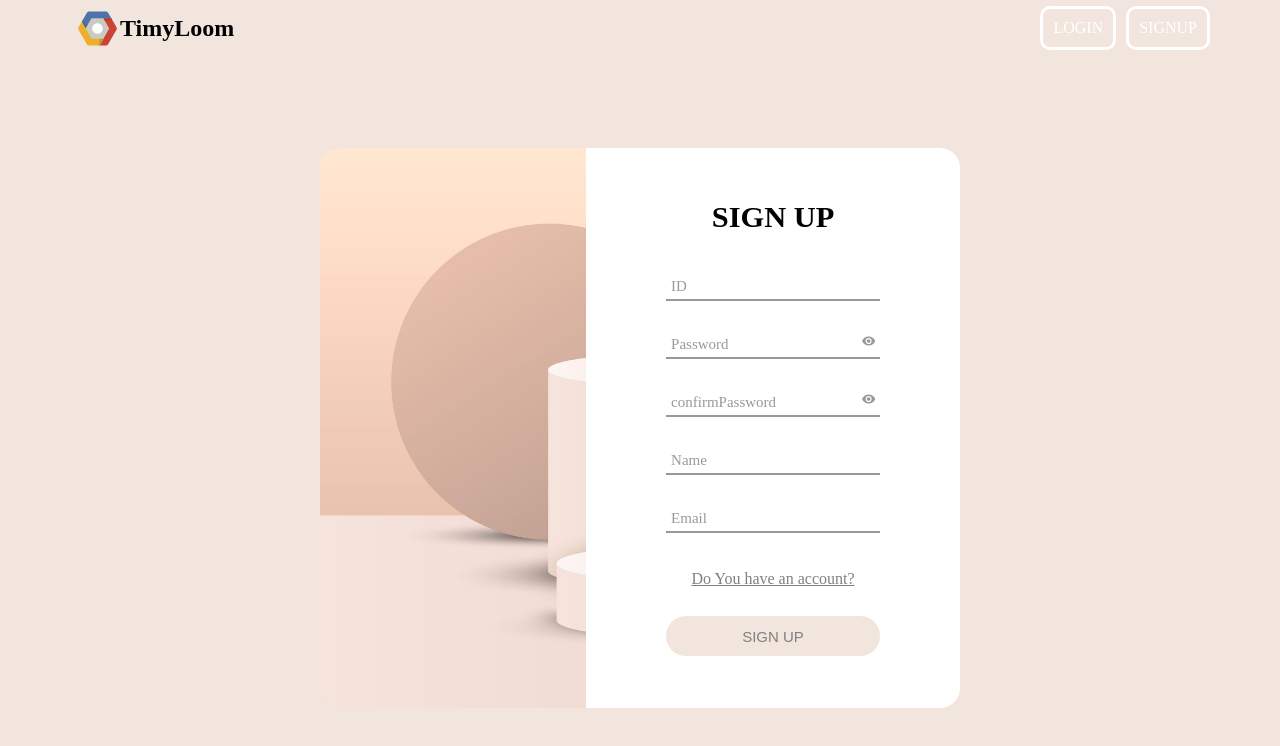
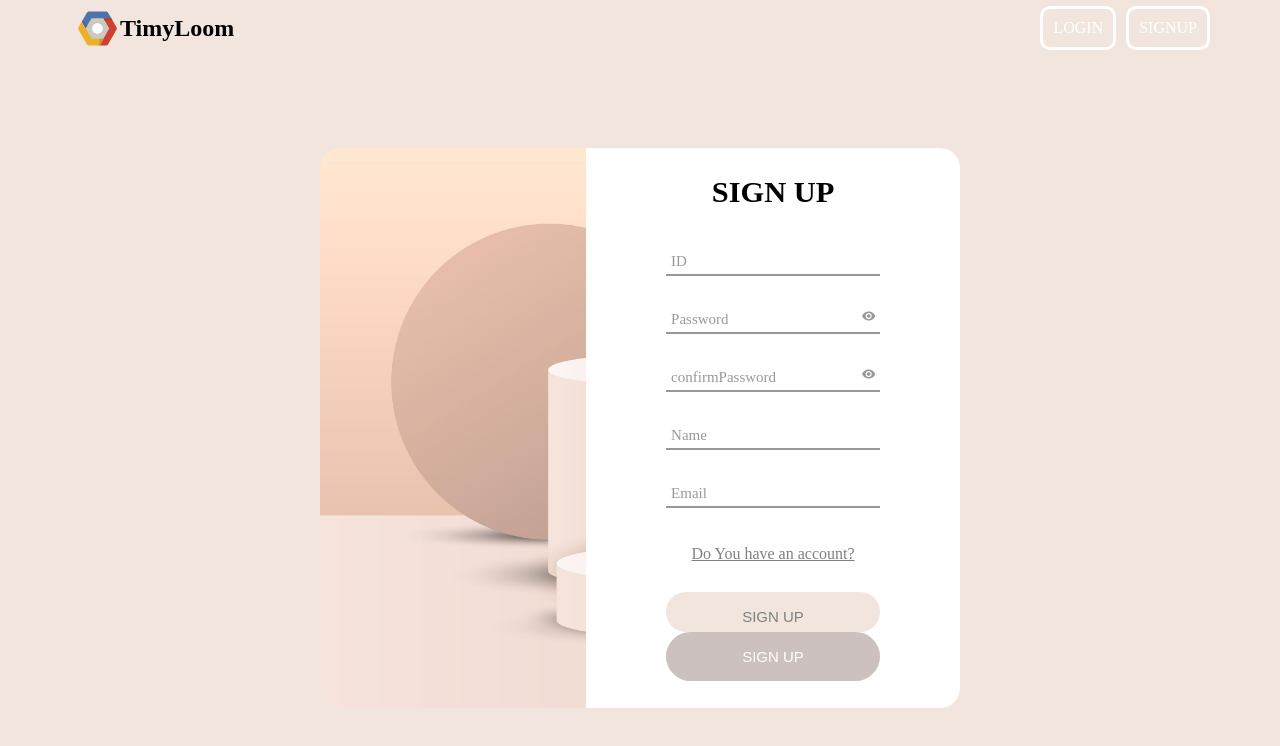
Before and after one commit to gachon-sw-academy-2023/Timyloom-React, a React (Vite) app: page /signup in a window 1280 px wide. Shown: the top 746 px of the page. Built offline with nearby package versions, Linux system fonts and the light colour scheme; what react-indexed-db would draw is missing.

Commit message:
[FEAT]스토리북 설정 진행중, theme->colors로 변경

```diff
--- a/src/App.tsx
+++ b/src/App.tsx
@@ -7,7 +7,7 @@ import Header from '@/components/Header/Header';
 import Login from '@/components/Sign/Login';
 import SignUp from '@/components/Sign/SignUp';
 import Workspace from '@/components/Workspace/Workspace';
-import theme from '@/styles/theme';
+import colors from '@/styles/colors';
 import GlobalStyle from '@/styles/GlobalStyle';
 import { DBConfig } from '../DBConfig';
 import { initDB } from 'react-indexed-db';
@@ -17,7 +17,7 @@ initDB(DBConfig);
 function App() {
   return (
     <RecoilRoot>
-      <ThemeProvider theme={theme}>
+      <ThemeProvider theme={colors}>
         <GlobalStyle />
         <BrowserRouter>
           <Header />
--- /dev/null
+++ b/src/components/Common/Button/Button.styles.ts
@@ -0,0 +1,50 @@
+import colors from '@/styles/colors';
+import styled, { css } from 'styled-components';
+import { ButtonProps } from './Button';
+
+export const Container = styled.button<Omit<ButtonProps, 'label'>>`
+  font-size: 15px;
+  transition: all 0.5s ease-in-out;
+  cursor: pointer;
+
+  ${({ border }) =>
+    border
+      ? css`
+          border: 1px solid #808080;
+        `
+      : css`
+          border: none;
+        `}
+  ${({ radius }) =>
+    radius === 'square'
+      ? css`
+          border-radius: 0.3rem;
+        `
+      : radius === 'circle'
+      ? css`
+          border-radius: 2rem;
+        `
+      : css`
+          border-radius: 0;
+        `}
+
+        ${({ size }) =>
+    size === 'xs'
+      ? css`
+          padding: 0.4rem 0.8rem;
+        `
+      : size === 'sm'
+      ? css`
+          padding: 0.5rem 1.5rem;
+        `
+      : size === 'md'
+      ? css`
+          padding: 0.7rem 2rem;
+        `
+      : css`
+          padding: 1rem 2.5rem;
+        `}
+
+  background-color: ${({ color }) => color && colors[color]};
+  color: ${({ textColor }) => textColor && colors[textColor]};
+`;
--- /dev/null
+++ b/src/components/Common/Button/Button.tsx
@@ -0,0 +1,30 @@
+import * as S from './Button.styles';
+// import { ButtonProps } from './Button.types';
+
+export interface ButtonProps {
+  size?: 'xs' | 'sm' | 'md' | 'lg';
+  children: string;
+  color?: 'primaryColor_1' | 'primaryColor_2' | 'white';
+  border?: boolean;
+  textColor?: 'white' | 'black_1';
+  radius?: 'circle' | 'square';
+  onClick?: () => void;
+}
+
+export const Button = ({
+  size = 'md',
+  color = 'primaryColor_1',
+  border = false,
+  textColor = 'white',
+  radius = 'circle',
+  children,
+  ...props
+}: ButtonProps) => {
+  return (
+    <S.Container size={size} color={color} border={border} textColor={textColor} radius={radius} {...props}>
+      {children}
+    </S.Container>
+  );
+};
+
+export default Button;
--- a/src/components/Header/HeaderStyle.tsx
+++ b/src/components/Header/HeaderStyle.tsx
@@ -5,7 +5,7 @@ export const HeaderWrapper = styled.header<{ ScrollActive: boolean }>`
   z-index: 9999;
   position: sticky;
   top: ${(props) => (props.ScrollActive ? '10px' : '0px')};
-  background-color: ${(props) => (props.ScrollActive ? '#456085' : props.theme.colors.primaryColor_2)};
+  background-color: ${(props) => (props.ScrollActive ? '#456085' : props.theme.primaryColor_2)};
   padding: 15px 50px 15px 50px;
   display: flex;
   align-items: center;
--- a/src/components/Onboarding/OnboardingStyle.tsx
+++ b/src/components/Onboarding/OnboardingStyle.tsx
@@ -3,7 +3,7 @@ import onboardingMain from '@/assets/images/onboardingMain.png';
 
 export const MainWrapper = styled.div`
   width: 100%;
-  background-color: ${(props) => props.theme.colors.primaryColor_2};
+  background-color: ${(props) => props.theme.primaryColor_2};
   margin: 0;
 `;
 
--- a/src/components/Sign/SignStyle.tsx
+++ b/src/components/Sign/SignStyle.tsx
@@ -1,12 +1,13 @@
 import styled from 'styled-components';
 import background from '@/assets/images/signMain.png';
 import { ReactComponent as Eye } from '@/assets/images/eye.svg';
+import Button from '@/components/Common/Button/Button';
 
 export const SignWrapper = styled.div`
   display: flex;
   width: 100%;
   height: 93%;
-  background: ${(props) => props.theme.colors.primaryColor_2};
+  background: ${(props) => props.theme.primaryColor_2};
 `;
 
 export const SignCard = styled.div`
@@ -26,7 +27,7 @@ export const SignPanel = styled.div<{ signStart: boolean }>`
   flex-direction: column;
   justify-content: center;
   flex-grow: 0.5;
-  background: ${(props) => props.theme.colors.white};
+  background: ${(props) => props.theme.white};
   padding: 1rem 5rem;
   border-radius: 20px;
   border-top-left-radius: ${(props) => (props.signStart ? 'none' : '0')};
@@ -50,7 +51,7 @@ export const FormTitle = styled.div`
 export const InputWrap = styled.div`
   width: 100%;
   position: relative;
-  border-bottom: 2px solid ${(props) => props.theme.colors.gray_2};
+  border-bottom: 2px solid ${(props) => props.theme.gray_2};
   margin-bottom: 3vh;
 `;
 
@@ -78,36 +79,39 @@ export const FormInput = styled.input`
 
 export const SignBtn = styled.button`
   font-size: 15px;
-  display: flex;
-  justify-content: center;
-  align-items: center;
-  padding: 0 20px;
-  width: 100%;
+  padding: 1rem 2.5rem;
   height: 5vh;
   border-radius: 25px;
   margin-top: 2vh;
-  background-color: ${(props) => props.theme.colors.primaryColor_2};
-  color: ${(props) => props.theme.colors.gray_1};
+  background-color: ${(props) => props.theme.primaryColor_2};
+  color: ${(props) => props.theme.gray_1};
   border: none;
 
   &:hover {
-    background-color: ${(props) => props.theme.colors.secondaryColor};
-    color: ${(props) => props.theme.colors.white};
+    background-color: ${(props) => props.theme.secondaryColor};
+    color: ${(props) => props.theme.white};
+  }
+`;
+
+export const Buttontest = styled(Button)`
+  &:hover {
+    background-color: ${(props) => props.theme.secondaryColor};
+    color: ${(props) => props.theme.white};
   }
 `;
 
 export const SignLink = styled.a`
   margin: 0.8rem;
-  color: ${(props) => props.theme.colors.gray_1};
+  color: ${(props) => props.theme.gray_1};
   text-align: center;
 
   &:hover {
-    color: ${(props) => props.theme.colors.secondaryColor};
+    color: ${(props) => props.theme.secondaryColor};
   }
 `;
 
 export const EyeSvg = styled(Eye)<{ $isShow: boolean }>`
-  color: ${(props) => (props.$isShow ? props.theme.colors.pupple : props.theme.colors.gray_2)};
+  color: ${(props) => (props.$isShow ? props.theme.pupple : props.theme.gray_2)};
   font-size: 15px;
   display: flex;
   align-items: center;
@@ -120,7 +124,7 @@ export const EyeSvg = styled(Eye)<{ $isShow: boolean }>`
 
   transition: all 0.4s;
   &:hover {
-    color: ${(props) => props.theme.colors.pupple};
+    color: ${(props) => props.theme.pupple};
   }
 `;
 
@@ -142,13 +146,13 @@ export const InputTitle = styled.div<{ value: string; isReg: boolean }>`
     width: ${(props) => (props.value ? '100%' : '0')};
     height: 2px;
     transition: all 0.4s;
-    ${(props) => props.theme.colors.primaryColor_2}
+    ${(props) => props.theme.primaryColor_2}
     background: -webkit-linear-gradient(left, #ccc1be, #844685);
   }
 
   ::after {
     font-size: 15px;
-    color: ${(props) => (props.isReg ? props.theme.colors.gray_2 : props.theme.colors.secondaryColor)};
+    color: ${(props) => (props.isReg ? props.theme.gray_2 : props.theme.secondaryColor)};
     line-height: 1.2;
     content: attr(data-placeholder);
     display: block;
--- a/src/components/Sign/SignUp.tsx
+++ b/src/components/Sign/SignUp.tsx
@@ -3,6 +3,8 @@ import Swal from 'sweetalert2';
 import * as S from './SignStyle';
 import axios from 'axios';
 import { idCheck, passwordCheck, samePasswordCheck, emailCheck } from '@/utils/confirmReg';
+import Button from '@/components/Common/Button/Button';
+import { Small } from '@/components/Common//Button/Button.stories';
 
 function SignUp() {
   const [inputs, setInputs] = useState({
@@ -143,6 +145,9 @@ function SignUp() {
           </S.InputWrap>
           <S.SignLink href="/login">Do You have an account?</S.SignLink>
           <S.SignBtn onClick={HandleSignUp}>SIGN UP</S.SignBtn>
+          <S.Buttontest size={'lg'} onClick={HandleSignUp}>
+            SIGN UP
+          </S.Buttontest>
         </S.SignPanel>
       </S.SignCard>
     </S.SignWrapper>
--- a/src/styles/theme.tsx
+++ b/src/styles/colors.tsx
@@ -5,14 +5,10 @@ const colors = {
   gray_1: '#808080',
   gray_2: '#999999',
   gray_3: '#e2e2ea',
-  pupple: '#844685',
+  purple: '#844685',
   primaryColor_1: '#ccc1be',
   primaryColor_2: '#f1e5dd',
   secondaryColor: ' #f8bd8d',
-};
+} as const;
 
-const theme = {
-  colors,
-};
-
-export default theme;
+export default colors;
--- a/vite.config.ts
+++ b/vite.config.ts
@@ -7,8 +7,6 @@ import * as path from 'path';
 export default defineConfig({
   plugins: [react(), svgr()],
   resolve: {
-    alias: {
-      '@': path.resolve(__dirname, './src'),
-    },
+    alias: [{ find: '@', replacement: path.resolve(__dirname, 'src') }],
   },
 });
```
Also changed, not shown: vite.config.ts.timestamp-1673340383529.mjs (added, +18 -0 lines), 2 other files (tests, documents, lock files or other folders).
